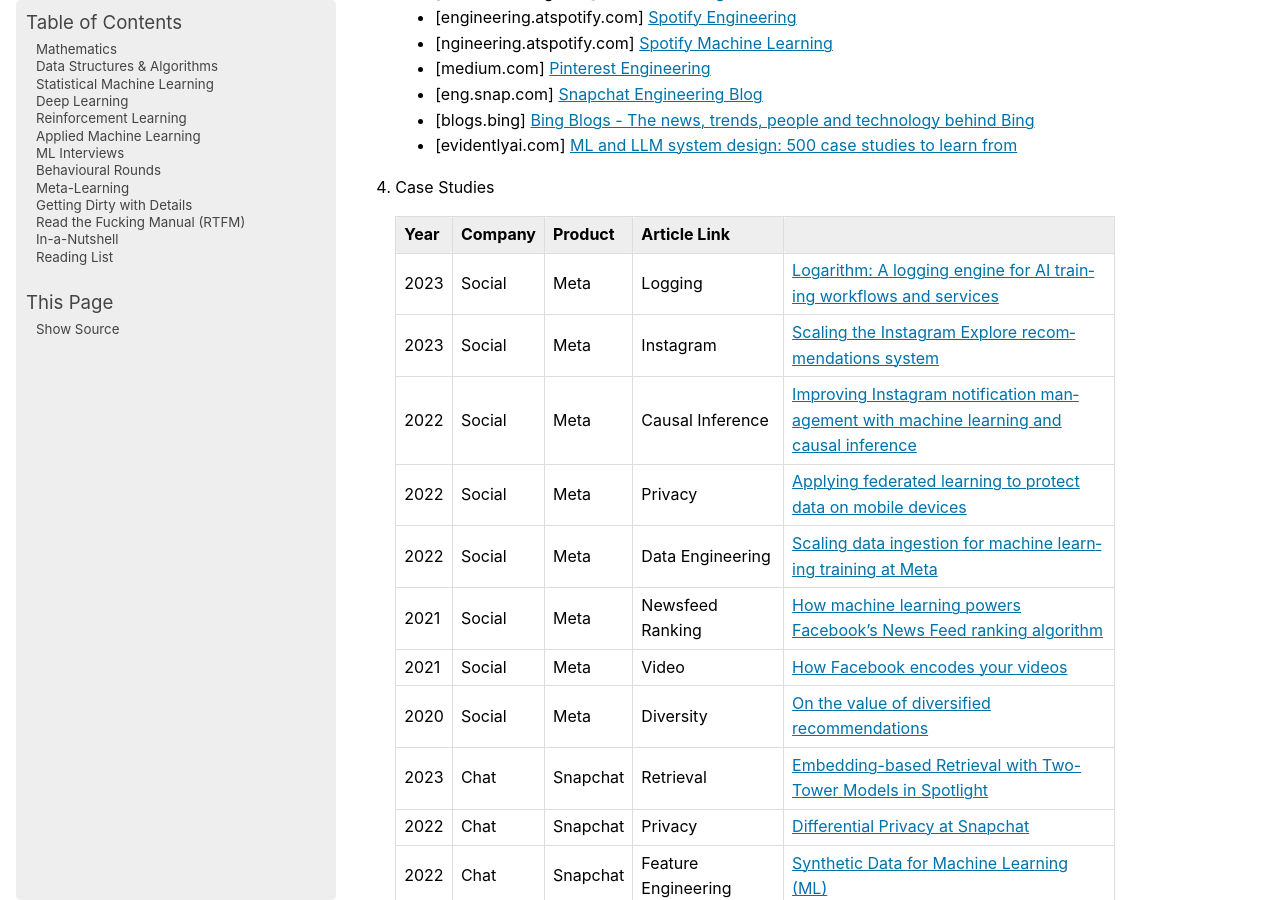
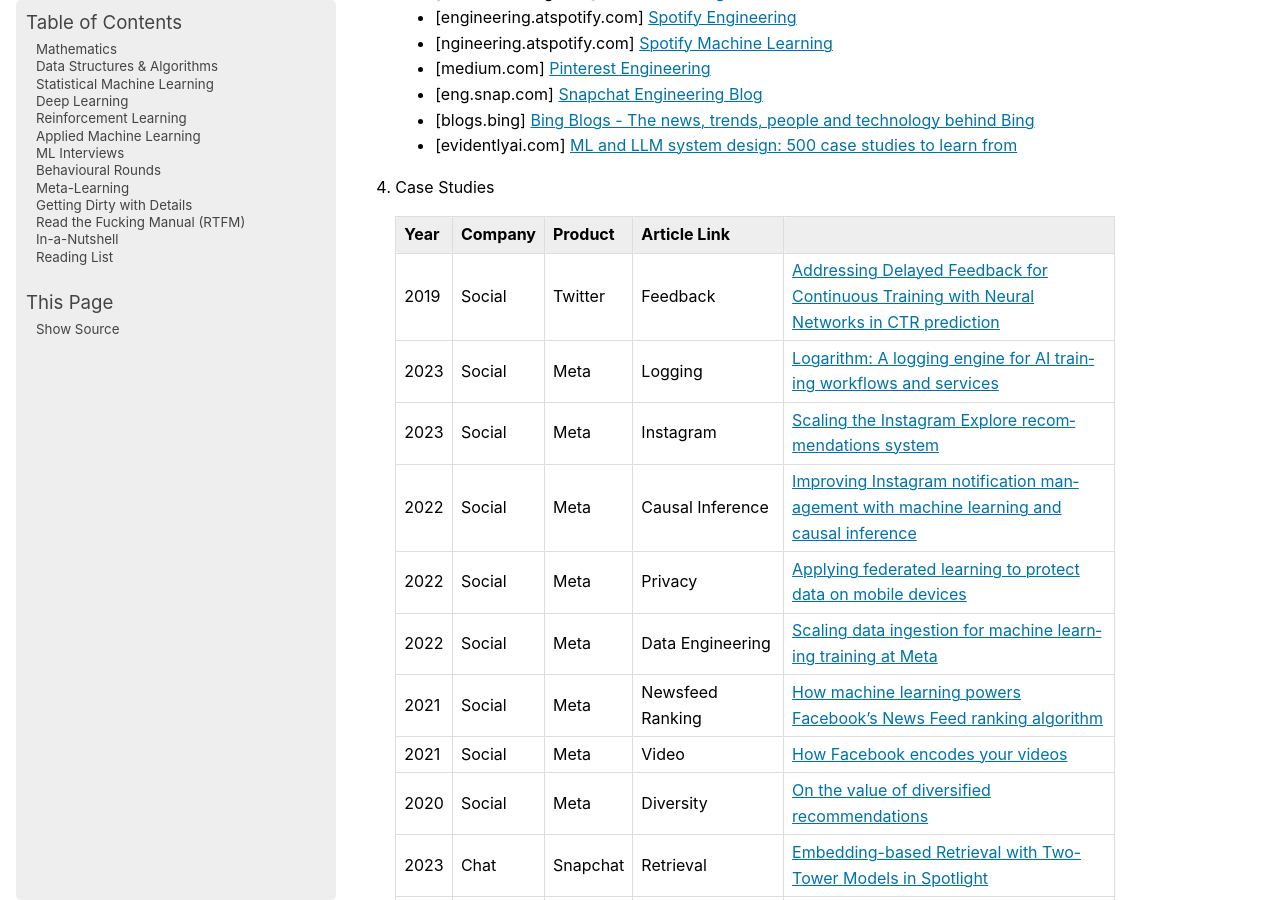
Before and after one commit to uselesstechjunks/leetcode, a Sphinx documentation site: the page built from docs/source/applied/practical/resources.rst, in a window 1280 px wide and 900 px high, scrolled down 1023 px. Built offline with Sphinx 7.4.7, drawn with Linux system fonts in a browser that asks for light colours; pages that are not in the unit, such as notebooks, are missing from menus.

Commit message:
Update resources.rst

```diff
--- a/docs/source/applied/practical/resources.rst
+++ b/docs/source/applied/practical/resources.rst
@@ -47,6 +47,7 @@ Practical Resources
 		:header: "Year", "Company", "Product", "Article Link"
 		:align: center
 
+			2019, Social, Twitter, Feedback, `Addressing Delayed Feedback for Continuous Training with Neural Networks in CTR prediction <https://arxiv.org/pdf/1907.06558>`_
 			2023, Social, Meta, Logging, `Logarithm: A logging engine for AI training workflows and services <https://engineering.fb.com/2024/03/18/data-infrastructure/logarithm-logging-engine-ai-training-workflows-services-meta/>`_
 			2023, Social, Meta, Instagram, `Scaling the Instagram Explore recommendations system <https://engineering.fb.com/2023/08/09/ml-applications/scaling-instagram-explore-recommendations-system/>`_
 			2022, Social, Meta, Causal Inference, `Improving Instagram notification management with machine learning and causal inference <Improving Instagram notification management with machine learning and causal inference>`_
```
